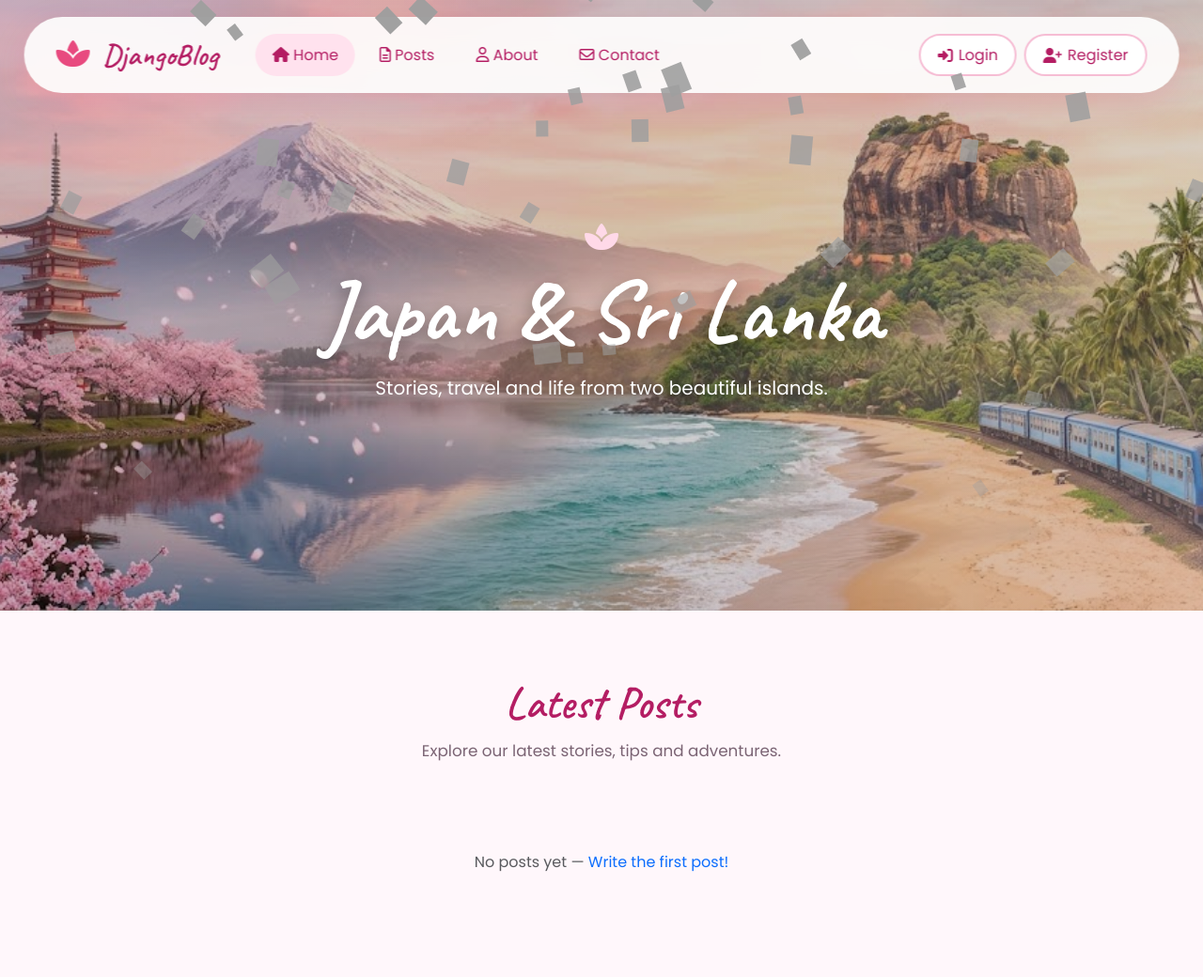
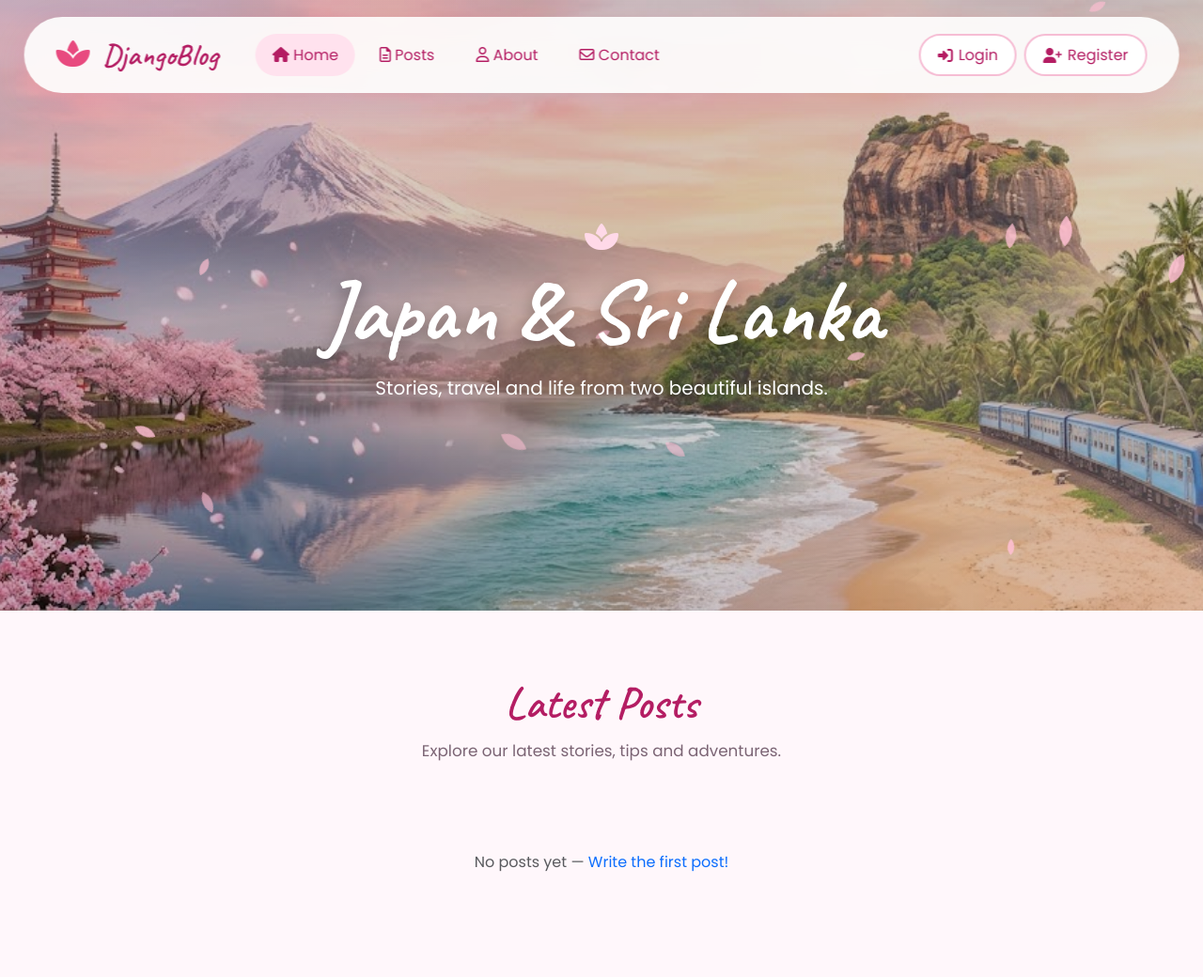
Before and after one commit to Samudi2004/djangoblog, a Django app: page / in a window 1280 px wide. Shown: the top 1040 px of the page at 94% size. Run offline with Django 5.2, Linux system fonts and the light colour scheme; data that the repository does not hold is empty; grey boxes are pictures that could not be loaded.

Commit message:
Limit sakura petals to hero section and reduce density

```diff
--- a/blog/static/blog/css/sakura.css
+++ b/blog/static/blog/css/sakura.css
@@ -1099,3 +1099,29 @@ footer p{
 /* =====================================
    END OF FILE
 ===================================== */
+
+.hero {
+    position: relative;
+    overflow: hidden;
+}
+
+.hero-petals {
+    position: absolute;
+    inset: 0;
+    pointer-events: none;
+    z-index: 1;
+}
+
+.hero-petal {
+    position: absolute;
+    top: -30px;
+    background: #ffc0d3;
+    border-radius: 150% 0 150% 0;
+    animation: hero-fall linear forwards;
+}
+
+@keyframes hero-fall {
+    to {
+        transform: translateY(var(--fall, 600px)) translateX(60px) rotate(360deg);
+    }
+}
--- a/blog/static/blog/css/style.css
+++ b/blog/static/blog/css/style.css
@@ -51,7 +51,7 @@ nav.site-navbar{ position:absolute; top:20px; left:50%; transform:translateX(-50
 .section-title{ font-family:'Caveat',cursive; font-size:2.6rem; font-weight:700; color:var(--dark-pink); text-align:center; margin-top:30px; }
 .section-sub{ text-align:center; color:#7a6070; margin-bottom:30px; }
 
-/* POSTS GRID: 3 එක පේළියේ */
+/* POSTS GRID: 3 */
 .cards{ display:grid; grid-template-columns:repeat(3,1fr); gap:30px; margin-bottom:40px; }
 .post-card{ background:#fff; border-radius:24px; overflow:hidden; box-shadow:0 10px 30px rgba(232,74,127,.12); transition:transform .25s; }
 .post-card:hover{ transform:translateY(-6px); }
--- a/blog/static/blog/js/script.js
+++ b/blog/static/blog/js/script.js
@@ -1,34 +1,26 @@
 document.addEventListener("DOMContentLoaded", () => {
 
-    const petalsContainer = document.getElementById("petals");
+    const hero = document.querySelector(".hero");
 
-    if (!petalsContainer) {
-        console.warn("Petals container not found.");
-        return;
+    if (!hero) {
+        return; // pages without a hero get no petals
     }
+
+    // Container lives inside the hero, so petals are clipped to the banner
+    const petalsContainer = document.createElement("div");
+    petalsContainer.className = "hero-petals";
+    hero.prepend(petalsContainer);
 
     function createPetal() {
 
         const petal = document.createElement("span");
-        petal.classList.add("petal");
+        petal.classList.add("hero-petal");
 
-        // Random position
-        const left = Math.random() * window.innerWidth;
-
-        // Random size (14px - 32px)
-        const size = Math.random() * 18 + 14;
-
-        // Random animation duration (8s - 14s)
-        const duration = Math.random() * 6 + 8;
-
-        // Random delay
+        const left = Math.random() * hero.offsetWidth;
+        const size = Math.random() * 12 + 12;          // 12px - 24px
+        const duration = Math.random() * 6 + 8;        // 8s - 14s
         const delay = Math.random() * 2;
-
-        // Random opacity
-        const opacity = Math.random() * 0.5 + 0.5;
-
-        // Random rotation
-        const rotate = Math.random() * 360;
+        const opacity = Math.random() * 0.4 + 0.5;
 
         petal.style.left = `${left}px`;
         petal.style.width = `${size}px`;
@@ -36,22 +28,21 @@ document.addEventListener("DOMContentLoaded", () => {
         petal.style.opacity = opacity;
         petal.style.animationDuration = `${duration}s`;
         petal.style.animationDelay = `${delay}s`;
-        petal.style.transform = `rotate(${rotate}deg)`;
+        petal.style.setProperty("--fall", `${hero.offsetHeight + 40}px`);
 
         petalsContainer.appendChild(petal);
 
         petal.addEventListener("animationend", () => {
             petal.remove();
         });
-
     }
 
-    // Initial petals
-    for (let i = 0; i < 30; i++) {
-        setTimeout(createPetal, i * 180);
+    // Initial petals (was 30)
+    for (let i = 0; i < 8; i++) {
+        setTimeout(createPetal, i * 400);
     }
 
-    // Keep creating petals
-    setInterval(createPetal, 350);
+    // Keep creating petals (was every 350ms)
+    setInterval(createPetal, 1200);
 
 });
--- a/blog/templates/blog/base.html
+++ b/blog/templates/blog/base.html
@@ -26,12 +26,6 @@
 </head>
 
 <body class="{% block body_class %}{% endblock %}">
-
-<!-- ========================================= -->
-<!-- Sakura Petals -->
-<!-- ========================================= -->
-
-<div id="petals"></div>
 
 <!-- ========================================= -->
 <!-- Navbar -->
```
